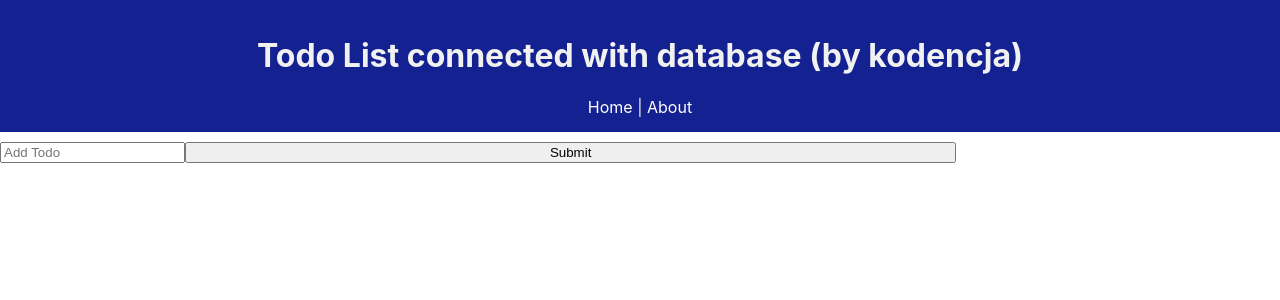
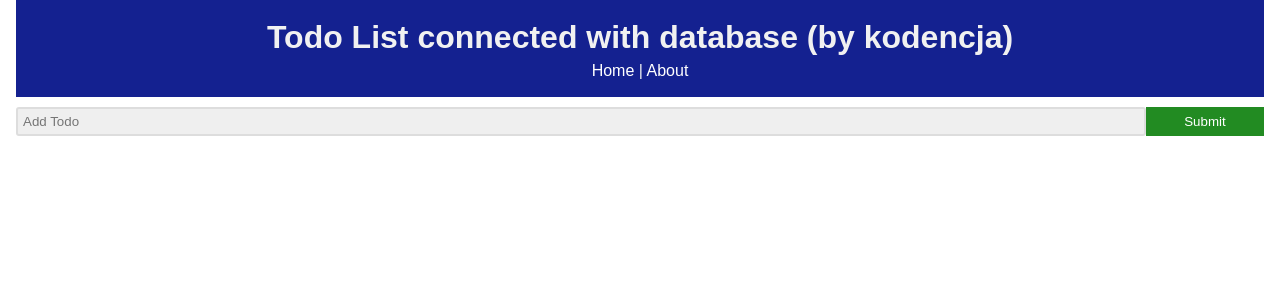
Before and after one commit to kodencja/react-todo, a React (Create React App) app: page / in a window 1280 px wide. Shown: the top 300 px of the page. Built offline with nearby package versions, Linux system fonts and the light colour scheme; no server answers.

Commit message:
Update App css

```diff
--- a/src/App.css
+++ b/src/App.css
@@ -1,38 +1,111 @@
-.App {
-  text-align: center;
+* {
+  box-sizing: border-box;
+  margin: 0;
+  padding: 0;
 }
 
-.App-logo {
-  height: 40vmin;
-  pointer-events: none;
+body {
+  font-family: Arial, Helvetica, sans-serif;
+  line-height: 1.4;
 }
 
-@media (prefers-reduced-motion: no-preference) {
-  .App-logo {
-    animation: App-logo-spin infinite 20s linear;
-  }
+a {
+  color: #333333;
+  text-decoration: none;
 }
 
-.App-header {
-  background-color: #282c34;
-  min-height: 100vh;
-  display: flex;
-  flex-direction: column;
-  align-items: center;
-  justify-content: center;
-  font-size: calc(10px + 2vmin);
-  color: white;
+.container {
+  padding: 0 1rem;
 }
 
-.App-link {
-  color: #61dafb;
+.btn {
+  display: inline-block;
+  border: none;
+  background: #228b22;
+  color: #ffffff;
+  padding: 7px 20px;
+  cursor: pointer;
+  margin-bottom: 10px;
 }
 
-@keyframes App-logo-spin {
-  from {
-    transform: rotate(0deg);
+.btn:hover {
+  background: #29a729;
+}
+
+.addtodo {
+  flex: 10;
+  padding: 5px;
+  border: 2px solid #ddd;
+  background-color: #efefef;
+  color: #676767;
+  border-radius: 3px;
+  box-sizing: border-box;
+  outline: none;
+  align-items: center;
+  margin-bottom: 10px;
+}
+
+.addtodo:focus
+{
+	-webkit-box-shadow: 0px 0px 10px 2px rgba(204,204,204,0.9);
+	-moz-box-shadow: 0px 0px 10px 2px rgba(204,204,204,0.9);
+	box-shadow: 0px 0px 10px 2px rgba(204,204,204,0.9);
+	border: 2px solid #a5cda5;
+	background-color: #e9f3e9;
+	color: #306930;
+}
+
+.addtodo::-webkit-input-placeholder,
+.addtodo:-moz-placeholder,
+.addtodo::-moz-placeholder,
+.addtodo:-ms-input-placeholder
+{
+    color: #999;
+}
+
+.addtodo:focus::-webkit-input-placeholder,
+.addtodo:focus:-moz-placeholder,
+.addtodo:focus::-moz-placeholder,
+.addtodo:focus:-ms-input-placeholder
+{
+    color: #306930;
+}
+
+.btn-cancel {
+    min-height: 1.5rem;
+    width: 1.5rem;
+    padding: 0px 5px;
+    text-align: center;
+    background-color: #CD0B0B;
+    color: white;
+    cursor: pointer;
+    border-radius: 5px;
+    float: right;
+    margin-left: 10px;
   }
-  to {
-    transform: rotate(360deg);
+
+  .icon-cancel {
+    font-size: .8em;
+    margin: 0 0;
   }
-}
+  .icon-cancel::before {
+    margin: 0 0 !important;
+  }
+
+  input[type=checkbox].boxcheck {
+      cursor: pointer;
+      font-size: 0.8em;
+      min-height: 1.8em;
+      min-width:1.8em;
+      margin-right: 10px;
+      box-shadow: 0 1px 2px rgba(2px,2px,0,0.05), inset 0px -15px 10px -12px rgba(2px,2px,0,0.05);
+    }
+
+    .boxcheck:active {
+      box-shadow: 0 1px 2px rgba(0,0,0,0.05), inset 0px 1px 3px rgba(0,0,0,0.1);
+    }
+
+    .boxcheck:checked {
+      border: 1px solid #adb8c0;
+      box-shadow: 0 1px 2px rgba(0,0,0,0.05), inset 0px -15px 10px -12px rgba(0,0,0,0.05), inset 15px 10px -12px rgba(255,255,255,0.1);
+    }
```
Also changed, not shown: 1 other file (tests, documents, lock files or other folders).
